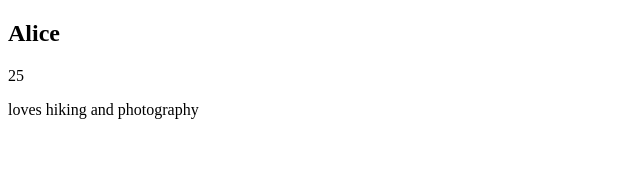
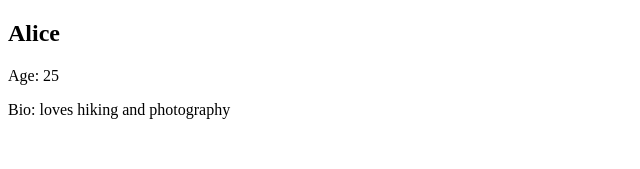
Before and after one commit to Eyu-dreamer/alx-fe-reactjs, a React (Vite) app in the folder alx-react-app/: page / in a window 1280 px wide. Shown: the top 169 px of the page, without its empty margins (0-640 px from the left). Built offline with nearby package versions, Linux system fonts and the light colour scheme.

Commit message:
Now, Done

```diff
--- a/alx-react-app/src/components/UserProfile.jsx
+++ b/alx-react-app/src/components/UserProfile.jsx
@@ -3,8 +3,8 @@
   return (
     <div>
       <h2>{props.name}</h2>
-      <p>{props.age}</p>
-      <p>{props.bio}</p>
+      <p>Age: {props.age}</p>
+      <p>Bio: {props.bio}</p>
     </div>
   );
 }
```
